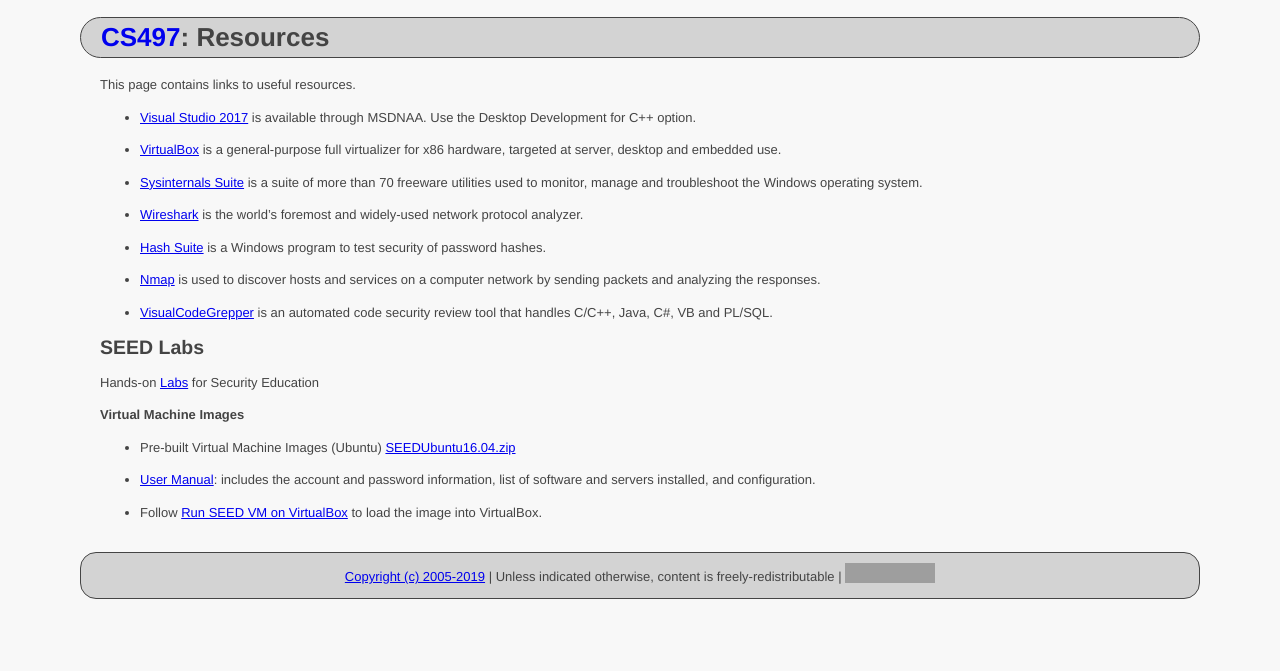
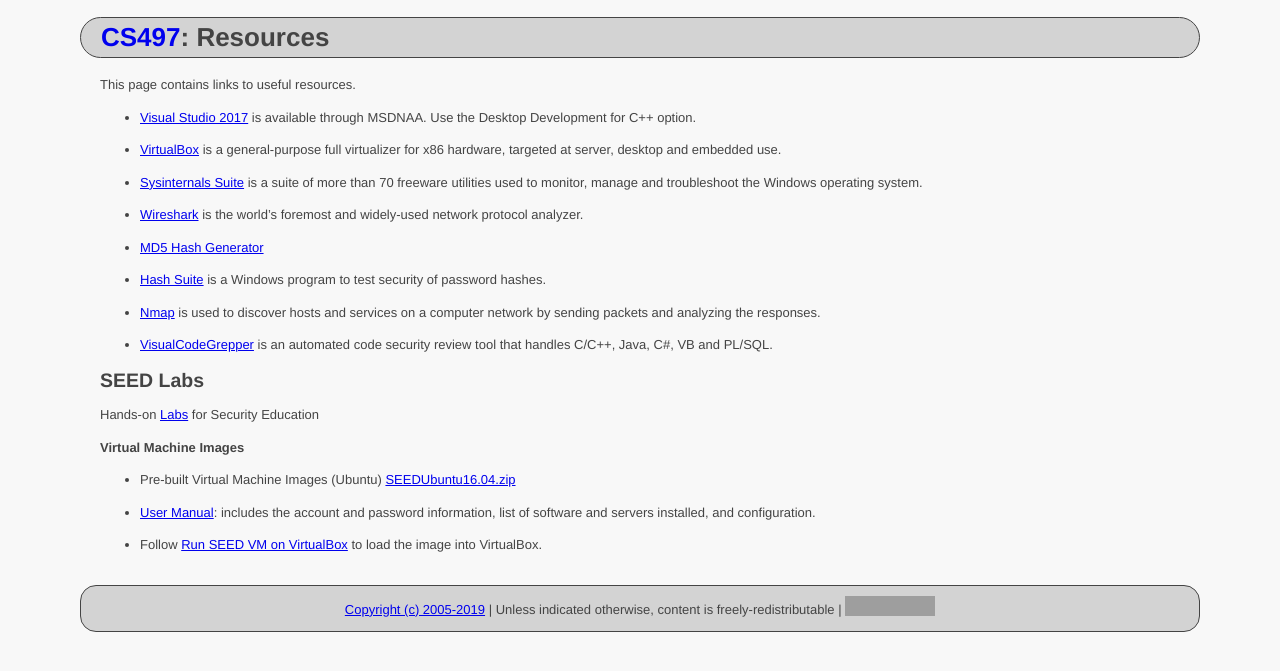
Before and after one commit to ycpcs/cs497-spring2019, a Jekyll site: the page built from resources/index.md, in a window 1280 px wide. Shown: the top 671 px of the page. Built offline with Jekyll 4.4.1, drawn with Linux system fonts in a browser that asks for light colours; grey boxes are pictures that could not be loaded.

Commit message:
Update index.md

```diff
--- a/resources/index.md
+++ b/resources/index.md
@@ -13,6 +13,8 @@ This page contains links to useful resources.
 - [Sysinternals Suite](https://docs.microsoft.com/en-us/sysinternals/) is a suite of more than 70 freeware utilities used to monitor, manage and troubleshoot the Windows operating system.
 
 - [Wireshark](https://www.wireshark.org/#download) is the world’s foremost and widely-used network protocol analyzer.
+
+- [MD5 Hash Generator](https://www.md5hashgenerator.com/)
 
 - [Hash Suite](https://hashsuite.openwall.net/) is a Windows program to test security of password hashes.
 
```
